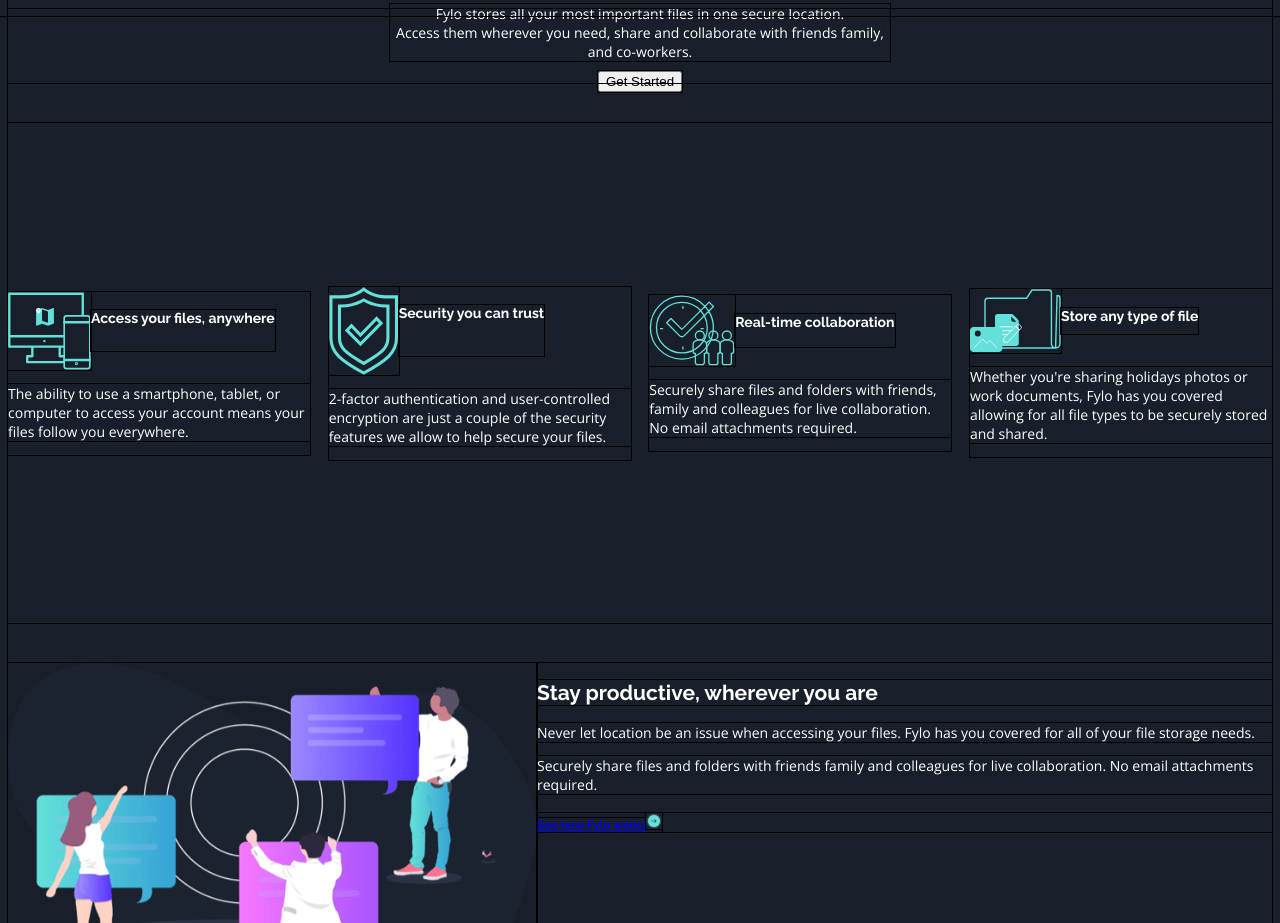
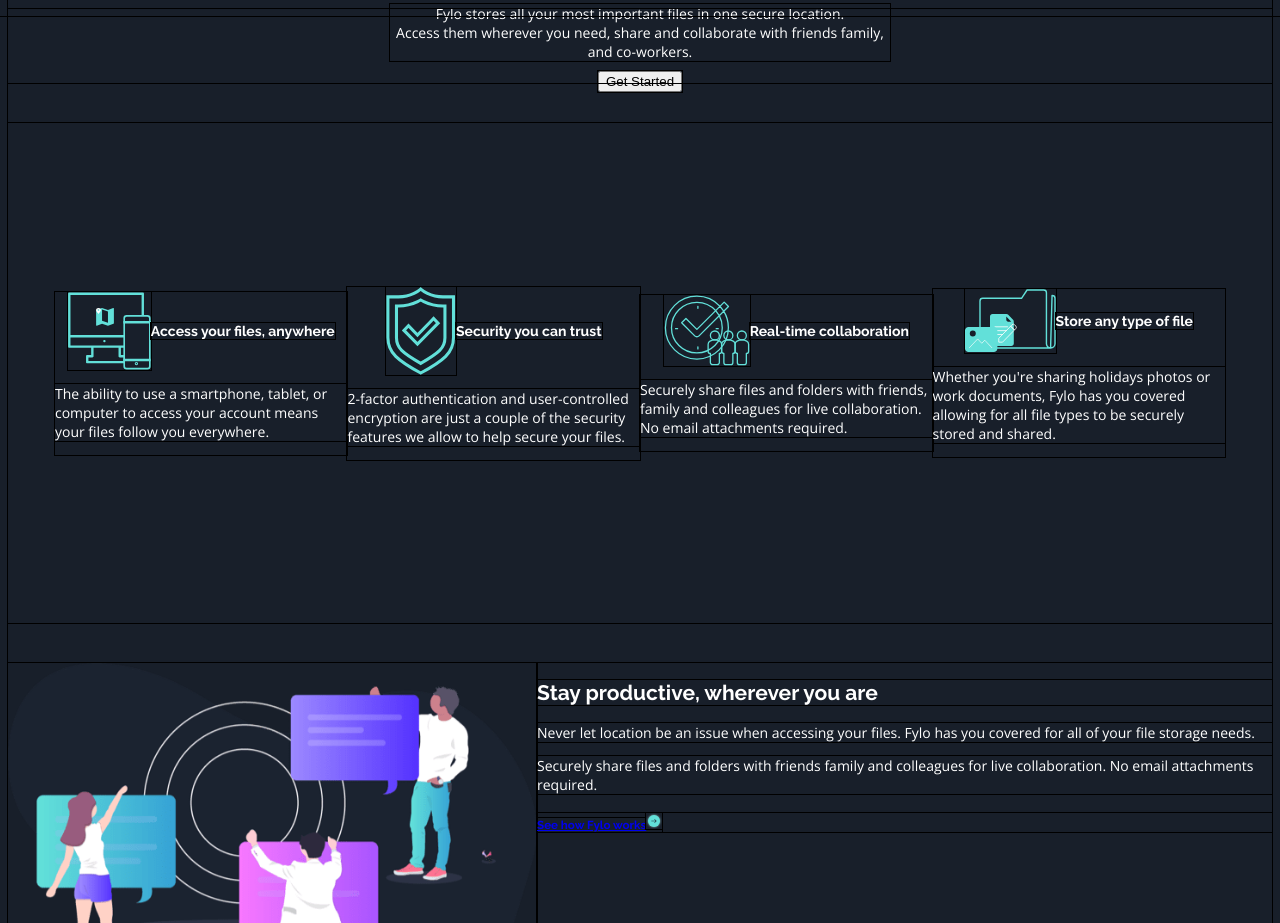
Before and after one commit to TLanetteRose/fylo-landing-page-tlp, a plain HTML site: page index.html in a window 1280 px wide. Shown: the part 800-1723 px from the top of the page. Drawn offline with nearby package versions, Linux system fonts and the light colour scheme.

Commit message:
Card Styling
Signed-off-by: T. Lanette <TLPollard4516@gmail.com>

```diff
--- a/css/mainstyle.css
+++ b/css/mainstyle.css
@@ -78,6 +78,7 @@ main {
 #hero_photo {
     display: block;
     padding: 20px;
+    height: auto;
 }
 
 .content1 {
@@ -106,15 +107,20 @@ main {
 
 .content2 {
     display: flex;
-    justify-content: space-between;
+    flex-wrap: wrap;
+    justify-content: center;
     align-items: center;
     height: 500px;
     margin: 40px 0;
+    padding: 1.5%;
+    box-sizing: border-box;
 }
 
 .feature-card {
     display: flex;
     flex-wrap: wrap;
+    justify-content: center;
+    align-items: center;
     flex: 0 1 calc(25% - 1em);
 
 
```
